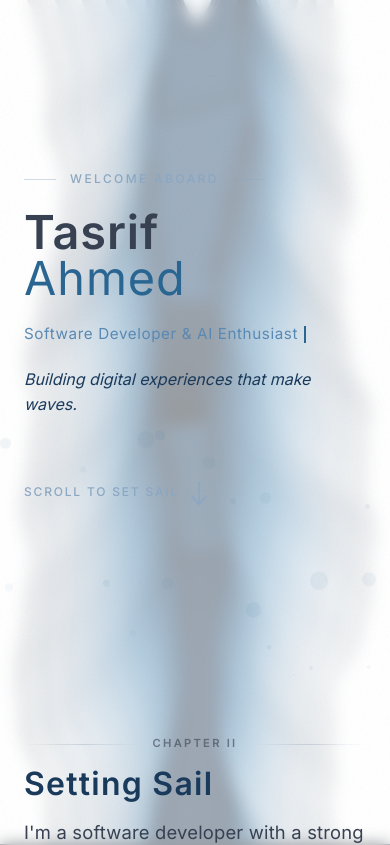
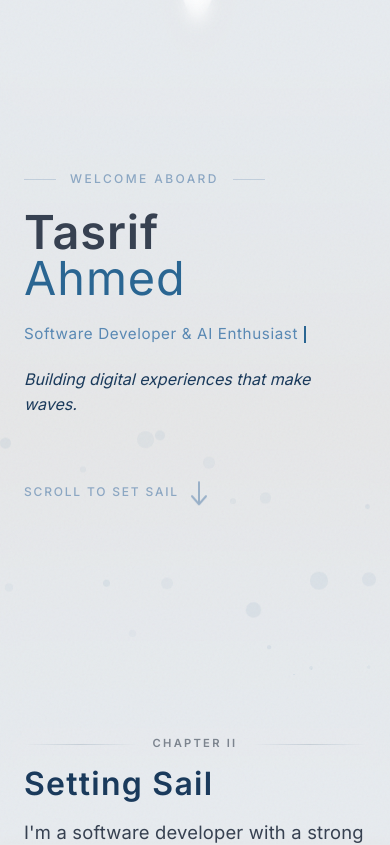
Before and after one commit to Tasrif-Ahmed-Mohsin/mysite, a React (Vite) app: page / in a window 390 px wide. Shown: the top 845 px of the page. Built offline with nearby package versions, Linux system fonts and the light colour scheme; a web font is replaced by a local one.

Commit message:
Update mobile background opacity

```diff
--- a/src/App.jsx
+++ b/src/App.jsx
@@ -36,6 +36,14 @@ const VIEW_H = 2000;
 function App() {
     const [scrollProg, setScrollProg] = useState(0);
     const [activeChapter, setActiveChapter] = useState(0);
+    const [isMobile, setIsMobile] = useState(false);
+
+    useEffect(() => {
+        const handleResize = () => setIsMobile(window.innerWidth <= 768);
+        handleResize(); // set initially
+        window.addEventListener('resize', handleResize);
+        return () => window.removeEventListener('resize', handleResize);
+    }, []);
 
     useEffect(() => {
         let ticking = false;
@@ -46,8 +54,12 @@ function App() {
             // Update Boat mouse offset
             const boatContainer = document.getElementById('boat-container');
             if (boatContainer) {
+                // On mobile, mouse offset isn't really a thing, but we keep the logic
                 boatContainer.style.transform = `translate(-50%, -50%) translate3d(${currentMouse.x * 0.2}px, ${currentMouse.y * 0.3}px, 0)`;
             }
+
+            // Skip heavy parallax for mobile
+            if (window.innerWidth <= 768) return;
 
             // Update Water Ripples
             const wavesContainer = document.querySelector('.water ul.waves');
@@ -166,7 +178,7 @@ function App() {
                 <div className="scene-side">
                     <div className="scene" id="scene">
                         <div className="water-bg">
-                            <WaterSurface viewW={VIEW_W} viewH={VIEW_H} />
+                            {!isMobile && <WaterSurface viewW={VIEW_W} viewH={VIEW_H} />}
                         </div>
 
                         <Boat
@@ -177,7 +189,7 @@ function App() {
                         />
 
                         <div className="layers-container">
-                            {Array.from({ length: NUM_LAYERS }).map((_, i) => (
+                            {!isMobile && Array.from({ length: NUM_LAYERS }).map((_, i) => (
                                 <Layer
                                     key={i}
                                     layerIndex={i}
--- a/src/index.css
+++ b/src/index.css
@@ -1126,7 +1126,7 @@ body::after {
 
   /* Overlay the content on top of the scene on mobile */
   .content-side {
-    background: rgba(255, 255, 255, 0.6);
+    background: rgba(255, 255, 255, 0.9);
     backdrop-filter: blur(8px);
     -webkit-backdrop-filter: blur(8px);
   }
```
